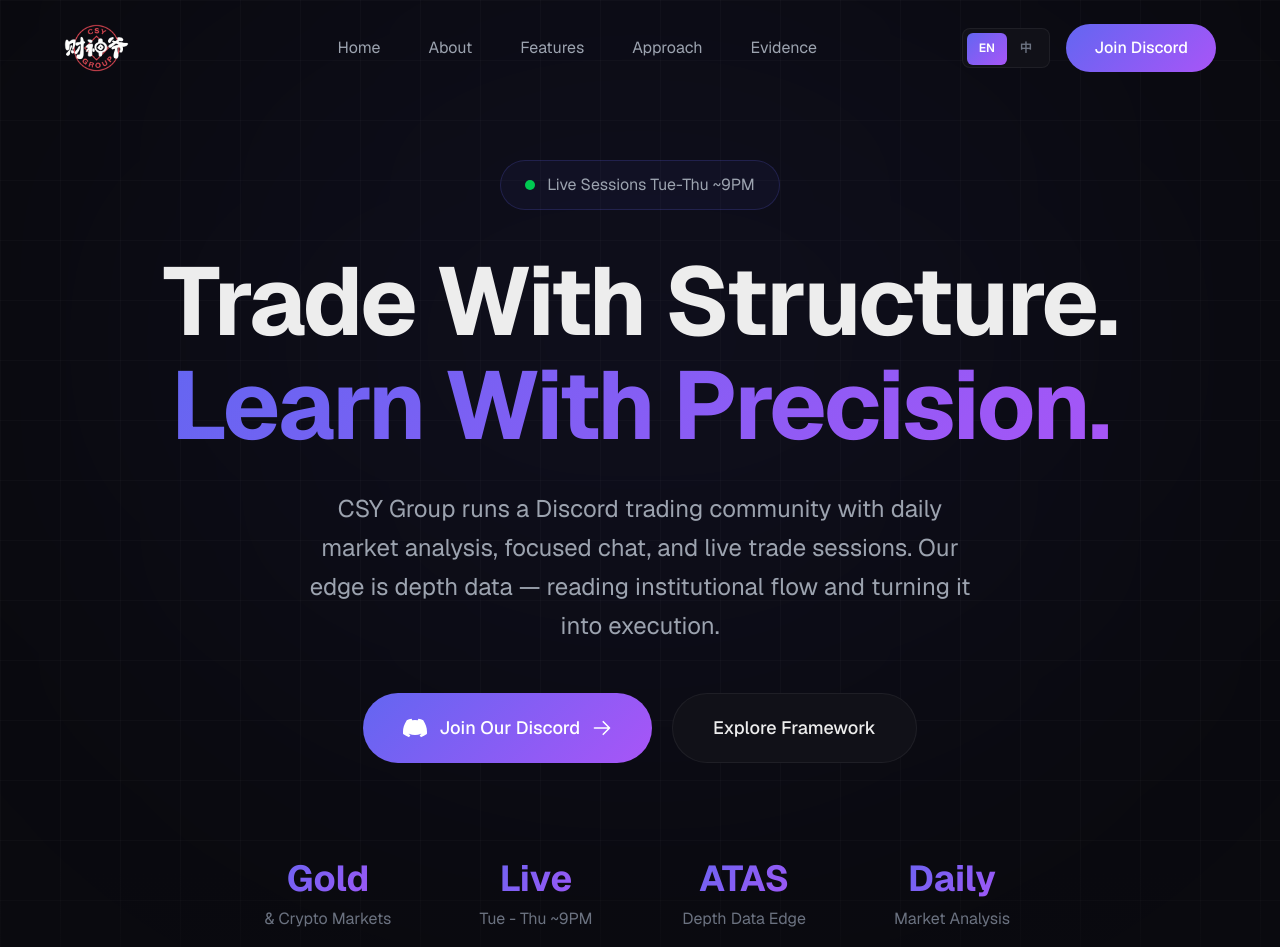
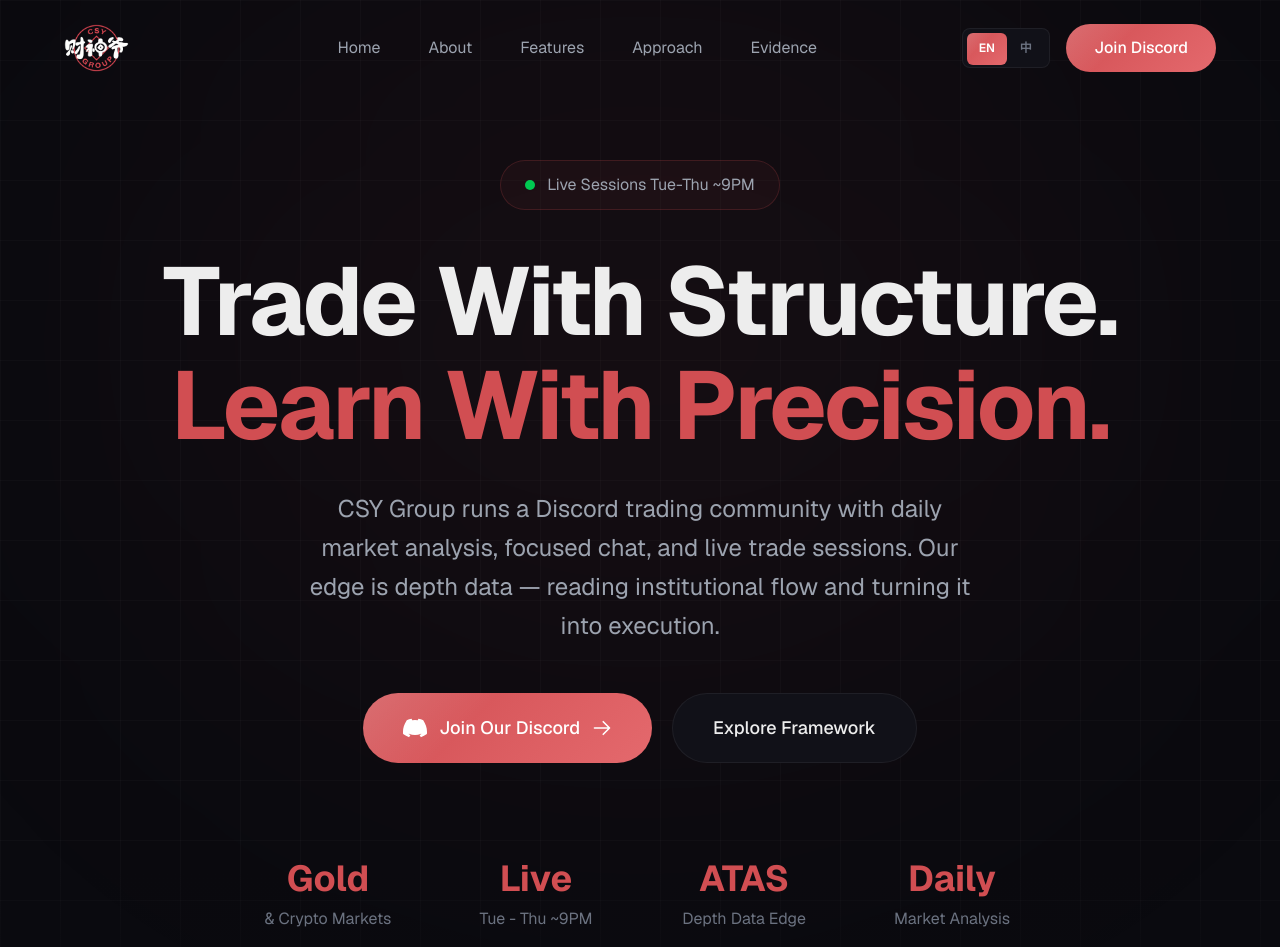
Before and after one commit to CSYHoldings/csy-website, a Next.js app: page /en in a window 1280 px wide. Shown: the top 947 px of the page. Built offline with nearby package versions, Linux system fonts and the light colour scheme.

Commit message:
feat: update theme color

```diff
--- a/src/app/[locale]/layout.tsx
+++ b/src/app/[locale]/layout.tsx
@@ -2,6 +2,7 @@
 import { Navbar } from "@/components/Navbar";
 import {
   alternateLanguages,
+  brandColor,
   defaultOgImage,
   getAbsoluteUrl,
   getJsonLd,
@@ -11,7 +12,7 @@
   type SiteLocale,
 } from "@/constants/seo";
 import { routing } from "@/i18n/routing";
-import type { Metadata } from "next";
+import type { Metadata, Viewport } from "next";
 import { hasLocale, NextIntlClientProvider } from "next-intl";
 import { Geist, Geist_Mono } from "next/font/google";
 import { notFound } from "next/navigation";
@@ -33,6 +34,11 @@
 }>;
 
 const metadataBase = new URL(siteUrl);
+
+export const viewport: Viewport = {
+  themeColor: brandColor,
+  colorScheme: "dark",
+};
 
 export function generateStaticParams() {
   return routing.locales.map((locale) => ({ locale }));
--- a/src/app/globals.css
+++ b/src/app/globals.css
@@ -3,16 +3,16 @@
 :root {
   --background: #0a0a0f;
   --foreground: #ededed;
-  --accent: #6366f1;
-  --accent-light: #818cf8;
-  --accent-glow: rgba(99, 102, 241, 0.15);
+  --accent: #d14e52;
+  --accent-light: #e4696d;
+  --accent-glow: rgba(209, 78, 82, 0.16);
   --surface: #111118;
   --surface-light: #1a1a24;
   --surface-border: rgba(255, 255, 255, 0.06);
   --text-secondary: #9ca3af;
   --text-tertiary: #6b7280;
-  --gradient-start: #6366f1;
-  --gradient-end: #a855f7;
+  --gradient-start: #d14e52;
+  --gradient-end: #e4696d;
 }
 
 @theme inline {
@@ -65,26 +65,13 @@
 .glow-accent {
   box-shadow:
     0 0 40px var(--accent-glow),
-    0 0 80px rgba(99, 102, 241, 0.05);
-}
-
-.text-gradient {
-  background: linear-gradient(
-    135deg,
-    var(--gradient-start),
-    var(--gradient-end)
-  );
-  -webkit-background-clip: text;
-  -webkit-text-fill-color: transparent;
-  background-clip: text;
+    0 0 80px rgba(209, 78, 82, 0.05);
 }
 
 .bg-gradient-accent {
-  background: linear-gradient(
-    135deg,
-    var(--gradient-start),
-    var(--gradient-end)
-  );
+  background:
+    linear-gradient(135deg, rgba(255, 255, 255, 0.18), transparent 38%),
+    linear-gradient(135deg, var(--gradient-start), var(--gradient-end));
 }
 
 /* Grid pattern overlay */
--- a/src/app/manifest.ts
+++ b/src/app/manifest.ts
@@ -1,4 +1,4 @@
-import { localeMetadata, siteName } from "@/constants/seo";
+import { brandColor, localeMetadata, siteName } from "@/constants/seo";
 import type { MetadataRoute } from "next";
 
 export default function manifest(): MetadataRoute.Manifest {
@@ -10,7 +10,7 @@
     scope: "/",
     display: "standalone",
     background_color: "#07070c",
-    theme_color: "#7c5cff",
+    theme_color: brandColor,
     icons: [
       {
         src: "/icon-192.png",
--- a/src/components/About.tsx
+++ b/src/components/About.tsx
@@ -103,7 +103,7 @@
             <AnimatedSection>
               <h2 className="mt-6 text-4xl font-bold tracking-tight md:text-5xl lg:text-6xl">
                 {t("titlePrefix")}
-                <span className="mt-2 block text-gradient">
+                <span className="mt-2 block text-accent">
                   {t("titleAccent")}
                 </span>
               </h2>
--- a/src/components/CTA.tsx
+++ b/src/components/CTA.tsx
@@ -22,7 +22,7 @@
         <AnimatedSection>
           <h2 className="text-4xl font-bold tracking-tight md:text-5xl lg:text-6xl xl:text-7xl">
             {t("titlePrefix")}{" "}
-            <span className="text-gradient">{t("titleAccent")}</span>
+            <span className="text-accent">{t("titleAccent")}</span>
           </h2>
         </AnimatedSection>
 
@@ -40,7 +40,7 @@
               href={links.discord}
               target="_blank"
               rel="noopener noreferrer"
-              className="inline-flex items-center gap-3 rounded-full bg-gradient-accent px-12 py-5 text-lg font-semibold text-white shadow-xl shadow-accent/25 transition-shadow hover:shadow-2xl hover:shadow-accent/30"
+              className="inline-flex items-center gap-3 rounded-full bg-gradient-accent px-12 py-5 text-lg font-semibold text-white shadow-xl shadow-accent/25 transition-all hover:shadow-2xl hover:shadow-accent/30"
             >
               <svg className="h-6 w-6" viewBox="0 0 24 24" fill="currentColor">
                 <path d="M20.317 4.37a19.791 19.791 0 0 0-4.885-1.515.074.074 0 0 0-.079.037c-.21.375-.444.864-.608 1.25a18.27 18.27 0 0 0-5.487 0 12.64 12.64 0 0 0-.617-1.25.077.077 0 0 0-.079-.037A19.736 19.736 0 0 0 3.677 4.37a.07.07 0 0 0-.032.027C.533 9.046-.32 13.58.099 18.057a.082.082 0 0 0 .031.057 19.9 19.9 0 0 0 5.993 3.03.078.078 0 0 0 .084-.028c.462-.63.874-1.295 1.226-1.994a.076.076 0 0 0-.041-.106 13.107 13.107 0 0 1-1.872-.892.077.077 0 0 1-.008-.128 10.2 10.2 0 0 0 .372-.292.074.074 0 0 1 .077-.01c3.928 1.793 8.18 1.793 12.062 0a.074.074 0 0 1 .078.01c.12.098.246.198.373.292a.077.077 0 0 1-.006.127 12.299 12.299 0 0 1-1.873.892.077.077 0 0 0-.041.107c.36.698.772 1.362 1.225 1.993a.076.076 0 0 0 .084.028 19.839 19.839 0 0 0 6.002-3.03.077.077 0 0 0 .032-.054c.5-5.177-.838-9.674-3.549-13.66a.061.061 0 0 0-.031-.03z" />
--- a/src/components/Evidence.tsx
+++ b/src/components/Evidence.tsx
@@ -23,7 +23,7 @@
     <section id="evidence" className="relative overflow-hidden py-28 lg:py-36">
       {/* Background */}
       <div className="absolute left-0 right-0 top-0 h-px bg-linear-to-r from-transparent via-surface-border to-transparent" />
-      <div className="absolute left-0 top-1/3 h-125 w-125 rounded-full bg-purple-500/5 blur-[150px]" />
+      <div className="absolute left-0 top-1/3 h-125 w-125 rounded-full bg-accent/5 blur-[150px]" />
 
       <div className="relative w-full max-w-350 mx-auto px-8 md:px-12 lg:px-16">
         {/* Header */}
@@ -32,7 +32,7 @@
           <AnimatedSection>
             <h2 className="mt-6 text-4xl font-bold tracking-tight md:text-5xl lg:text-6xl">
               {t("titlePrefix")}{" "}
-              <span className="text-gradient">{t("titleAccent")}</span>
+              <span className="text-accent">{t("titleAccent")}</span>
             </h2>
           </AnimatedSection>
           <AnimatedSection delay={0.1}>
--- a/src/components/Features.tsx
+++ b/src/components/Features.tsx
@@ -105,7 +105,7 @@
           <AnimatedSection>
             <h2 className="mt-6 text-4xl font-bold tracking-tight md:text-5xl lg:text-6xl">
               {t("titlePrefix")}{" "}
-              <span className="text-gradient">{t("titleAccent")}</span>
+              <span className="text-accent">{t("titleAccent")}</span>
             </h2>
           </AnimatedSection>
           <AnimatedSection delay={0.1}>
--- a/src/components/Hero.tsx
+++ b/src/components/Hero.tsx
@@ -46,7 +46,7 @@
           >
             {t("titleLine1")}
             <br />
-            <span className="text-gradient">{t("titleLine2")}</span>
+            <span className="text-accent">{t("titleLine2")}</span>
           </motion.h1>
 
           {/* Subtitle */}
@@ -112,7 +112,7 @@
               { value: t("stats.dailyValue"), label: t("stats.dailyLabel") },
             ].map((stat) => (
               <div key={stat.label} className="text-center">
-                <div className="text-3xl font-bold text-gradient md:text-4xl">
+                <div className="text-3xl font-bold text-accent md:text-4xl">
                   {stat.value}
                 </div>
                 <div className="mt-2 text-base text-text-tertiary">
--- a/src/constants/seo.ts
+++ b/src/constants/seo.ts
@@ -3,6 +3,7 @@
 
 export const siteUrl = "https://csyholdings.com";
 export const siteName = "CSY Group";
+export const brandColor = "#d14e52";
 export const defaultOgImage = `${siteUrl}/og-image.png`;
 
 export const localeMetadata = {
```
Also changed, not shown: src/components/Approach.tsx (+8 -8 lines).
